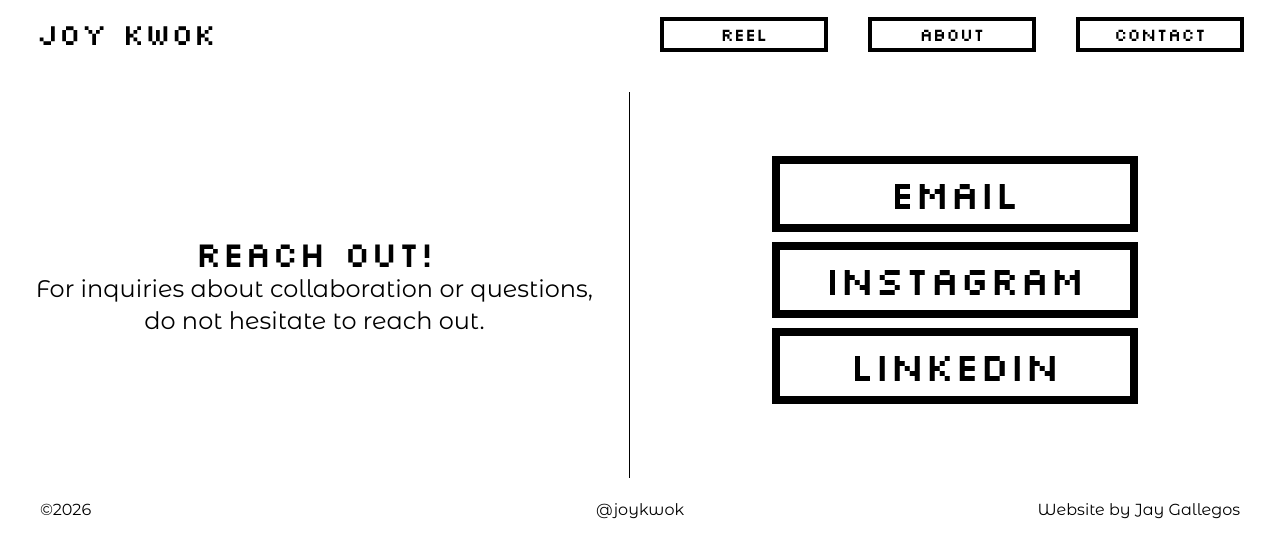
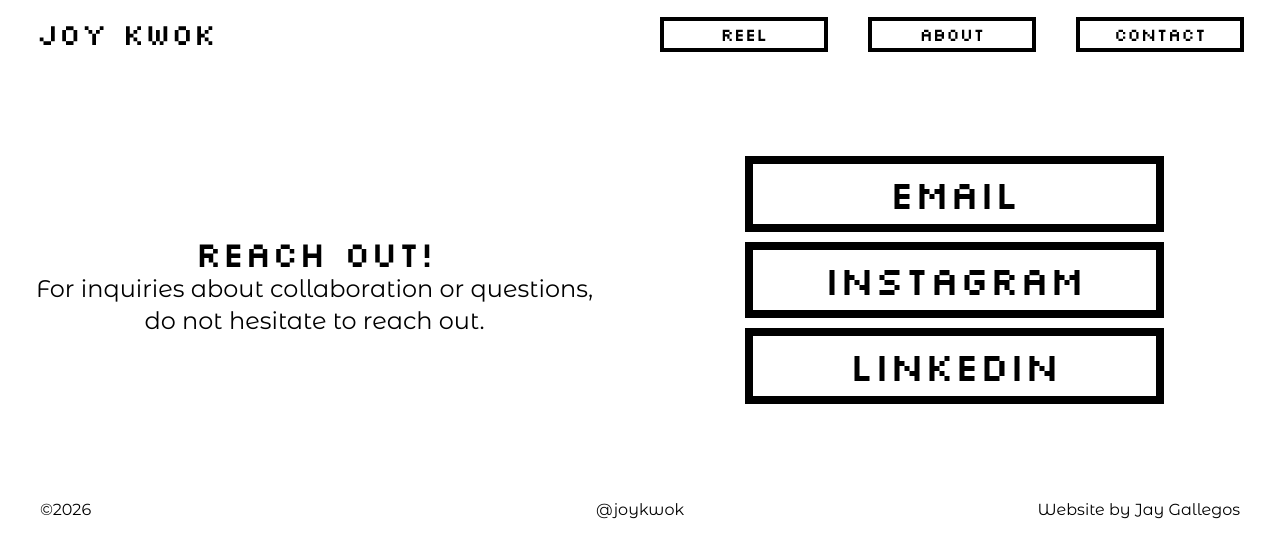
Before and after one commit to jasmine-gallegos/jasmine-gallegos.github.io, a React (Vite) app: page /contact in a window 1280 px wide. Shown: the top 558 px of the page. Built offline with nearby package versions, Linux system fonts and the light colour scheme; what @cloudinary/url-gen would draw is missing.

Commit message:
more media edits

```diff
--- a/src/index.css
+++ b/src/index.css
@@ -29,7 +29,7 @@
     border-width: 8px;
     font-size: 40px;
     margin-bottom: 10px;
-    width: 70%;
+    width: 80%;
   }
   .contact-button:hover {
     background-color: black;
--- a/src/pages/ContactPage.tsx
+++ b/src/pages/ContactPage.tsx
@@ -37,7 +37,6 @@ function ContactPage() {
         items-center
         w-full
         p-16
-        border-l
         ">
           {/* different button for email, bc it's not a link */}
           <button className="contact-button" onClick={copyEmail}>
```
